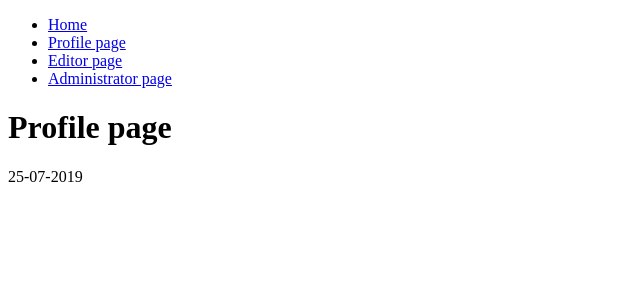
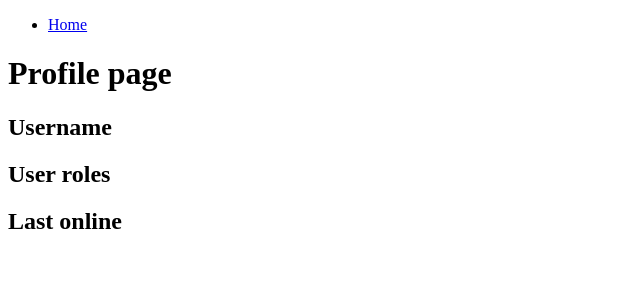
Before and after one commit to guszti/symfony_demo, a Symfony app: template templates/user/index.html.twig in a window 1280 px wide. Shown: the top 300 px of the page, without its empty margins (0-640 px from the left). Run offline with Twig, Linux system fonts and the light colour scheme; the template is opened without the code that fills it, so the values that code supplies are empty; some libraries are stand-ins or nearby versions.

Commit message:
roles are alive

```diff
--- a/templates/base.html.twig
+++ b/templates/base.html.twig
@@ -7,9 +7,15 @@
     <body>
         <ul>
             <li><a href="{{ path('dashboard') }}">Home</a></li>
-            <li><a href="{{ path('user') }}">Profile page</a></li>
-            <li><a href="{{ path('editor') }}">Editor page</a></li>
-            <li><a href="{{ path('administrator') }}">Administrator page</a></li>
+            {% if is_granted('ROLE_USER') %}
+                <li><a href="{{ path('user') }}">Profile page</a></li>
+            {% endif %}
+            {% if is_granted('ROLE_EDITOR') %}
+                <li><a href="{{ path('editor') }}">Editor page</a></li>
+            {% endif %}
+            {% if is_granted('ROLE_ADMIN') %}
+                <li><a href="{{ path('administrator') }}">Administrator page</a></li>
+            {% endif %}
         </ul>
 
         {% if is_granted('IS_AUTHENTICATED_FULLY') %}
--- a/templates/user/index.html.twig
+++ b/templates/user/index.html.twig
@@ -3,8 +3,13 @@
 {% block body %}
     <h1>Profile page</h1>
     <div>
+        <h2>Username</h2>
         <p>{{ user.username }}</p>
-        <p>{{ dump(user.roles) }}</p>
-        <p>{{ user.last_online|date('d-m-Y') }}</p>
+        <h2>User roles</h2>
+        {% for role in user.roles %}
+            <p>{{role}}</p>
+        {% endfor %}
+        <h2>Last online</h2>
+        <p>{{ last_online }}</p>
     </div>
 {% endblock %}
```
Also changed, not shown: src/Controller/PagesController.php (+15 -2 lines), src/Entity/User.php (+4 -4 lines), 1 other file.
